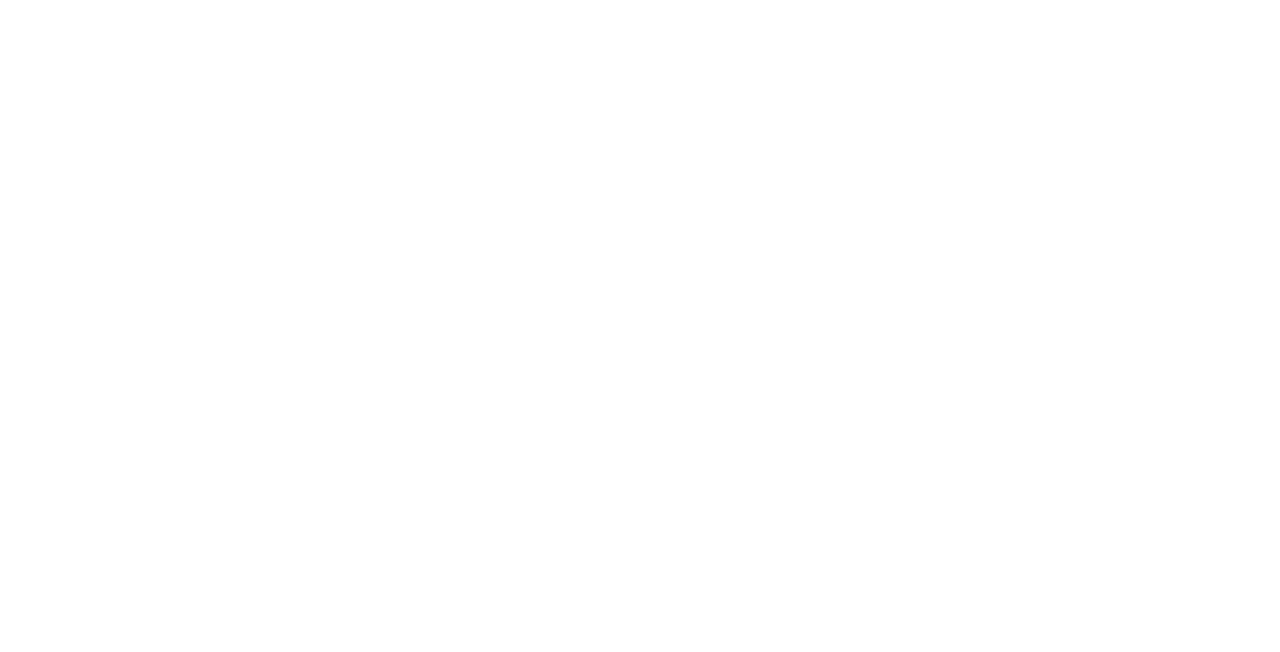
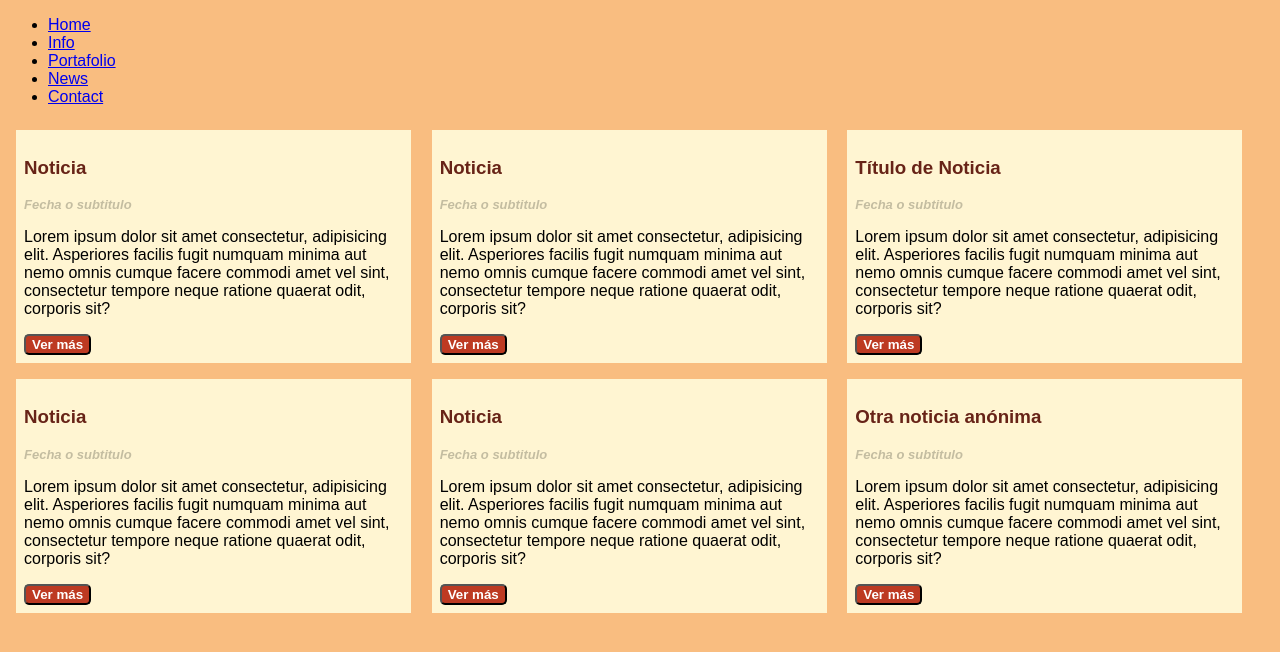
Before and after one commit to katyrivera7/RiveraKatherine, a plain HTML site: page index.html in a window 1280 px wide. Drawn offline with Linux system fonts and the light colour scheme.

Commit message:
Estilos a body

```diff
--- a/index.html
+++ b/index.html
@@ -5,8 +5,94 @@
     <meta http-equiv="X-UA-Compatible" content="IE=edge">
     <meta name="viewport" content="width=device-width, initial-scale=1.0">
     <title>Document</title>
+    <link rel="stylesheet" href="/style.css">
 </head>
 <body>
 
+    <header class="main-header">
+        <nav class="main-nav">
+            <ul class="main-nav__items">
+                <li class="main-nav__item">
+                    <a href="/home/">Home</a>
+                </li>
+                <li class="main-nav__item">
+                    <a href="/info/">Info</a>
+                </li>
+                <li class="main-nav__item">
+                    <a href="/portafolio/">Portafolio</a>
+                </li>
+                <li class="main-nav_item">
+                    <a href="/news/">News</a>
+                </li>
+                <li class="main-nav__item">
+                    <a href="/contact">Contact</a>
+                </li>
+            </ul>
+        </nav>
+
+        <main>
+            <section id="cuadros">
+                <div class="cuadros__list">
+                    <article class="cuadro">
+                        <h1 class="cuadro__title">Noticia</h1>
+                        <h2 class="cuadro__subtitle">Fecha o subtitulo</h2>
+                        <p>Lorem ipsum dolor sit amet consectetur, adipisicing elit. Asperiores facilis fugit numquam minima aut nemo omnis cumque facere commodi amet vel sint, consectetur tempore neque ratione quaerat odit, corporis sit?</p>
+                    <div>
+                        <button class="button">Ver más</button>
+                    </div>
+                    </article>
+                    <article class="cuadro">
+                        <h1 class="cuadro__title">Noticia</h1>
+                        <h2 class="cuadro__subtitle">Fecha o subtitulo</h2>
+                        <p>Lorem ipsum dolor sit amet consectetur, adipisicing elit. Asperiores facilis fugit numquam minima aut nemo omnis cumque facere commodi amet vel sint, consectetur tempore neque ratione quaerat odit, corporis sit?</p>
+                    <div>
+                        <button class="button">Ver más</button>
+                    </div>
+                    </article>
+                    <article class="cuadro">
+                        <h1 class="cuadro__title">Título de Noticia</h1>
+                        <h2 class="cuadro__subtitle">Fecha o subtitulo</h2>
+                        <p>Lorem ipsum dolor sit amet consectetur, adipisicing elit. Asperiores facilis fugit numquam minima aut nemo omnis cumque facere commodi amet vel sint, consectetur tempore neque ratione quaerat odit, corporis sit?</p>
+                    <div>
+                        <button class="button">Ver más</button>
+                    </div>
+                    </article>
+                    <article class="cuadro">
+                        <h1 class="cuadro__title">Noticia</h1>
+                        <h2 class="cuadro__subtitle">Fecha o subtitulo</h2>
+                        <p>Lorem ipsum dolor sit amet consectetur, adipisicing elit. Asperiores facilis fugit numquam minima aut nemo omnis cumque facere commodi amet vel sint, consectetur tempore neque ratione quaerat odit, corporis sit?</p>
+                    <div>
+                        <button class="button">Ver más</button>
+                    </div>
+                    </article>
+                    <article class="cuadro">
+                        <h1 class="cuadro__title">Noticia</h1>
+                        <h2 class="cuadro__subtitle">Fecha o subtitulo</h2>
+                        <p>Lorem ipsum dolor sit amet consectetur, adipisicing elit. Asperiores facilis fugit numquam minima aut nemo omnis cumque facere commodi amet vel sint, consectetur tempore neque ratione quaerat odit, corporis sit?</p>
+                    <div>
+                        <button class="button">Ver más</button>
+                    </div>
+                    </article>
+                    <article class="cuadro">
+                        <h1 class="cuadro__title">Otra noticia anónima</h1>
+                        <h2 class="cuadro__subtitle">Fecha o subtitulo</h2>
+                        <p>Lorem ipsum dolor sit amet consectetur, adipisicing elit. Asperiores facilis fugit numquam minima aut nemo omnis cumque facere commodi amet vel sint, consectetur tempore neque ratione quaerat odit, corporis sit?</p>
+                    <div>
+                        <button class="button">Ver más</button>
+                    </div>
+                    </article>
+
+
+
+                </div>
+            </section>
+        </main>
+
+
+    </header>
+
 </body>
+
+
+
 </html>
--- a/style.css
+++ b/style.css
@@ -0,0 +1,39 @@
+body{
+    background-color: #f9bd80;
+    font-family: Arial, Helvetica, sans-serif;
+    box-sizing: border-box;
+}
+
+
+
+.cuadro {
+    background-color: #fff5d2;
+    text-align: left;
+    padding: 0.5rem;
+    margin: 0.5rem;
+    display: inline-block;
+    width: 30%;
+}
+
+.cuadro__title {
+    color: #672317;
+}
+
+.cuadro__subtitle {
+    color: #c4bda1;
+    font-size: small;
+    font-style: oblique;
+}
+
+.button {
+    color: white;
+    background-color: #bd3a22;
+    border-radius: 5px;
+    font-weight: bold;
+    cursor: pointer;
+}
+    .button:hover,
+    .button:active {
+        background-color: white;
+        color: #bd3a22;
+    }
```
